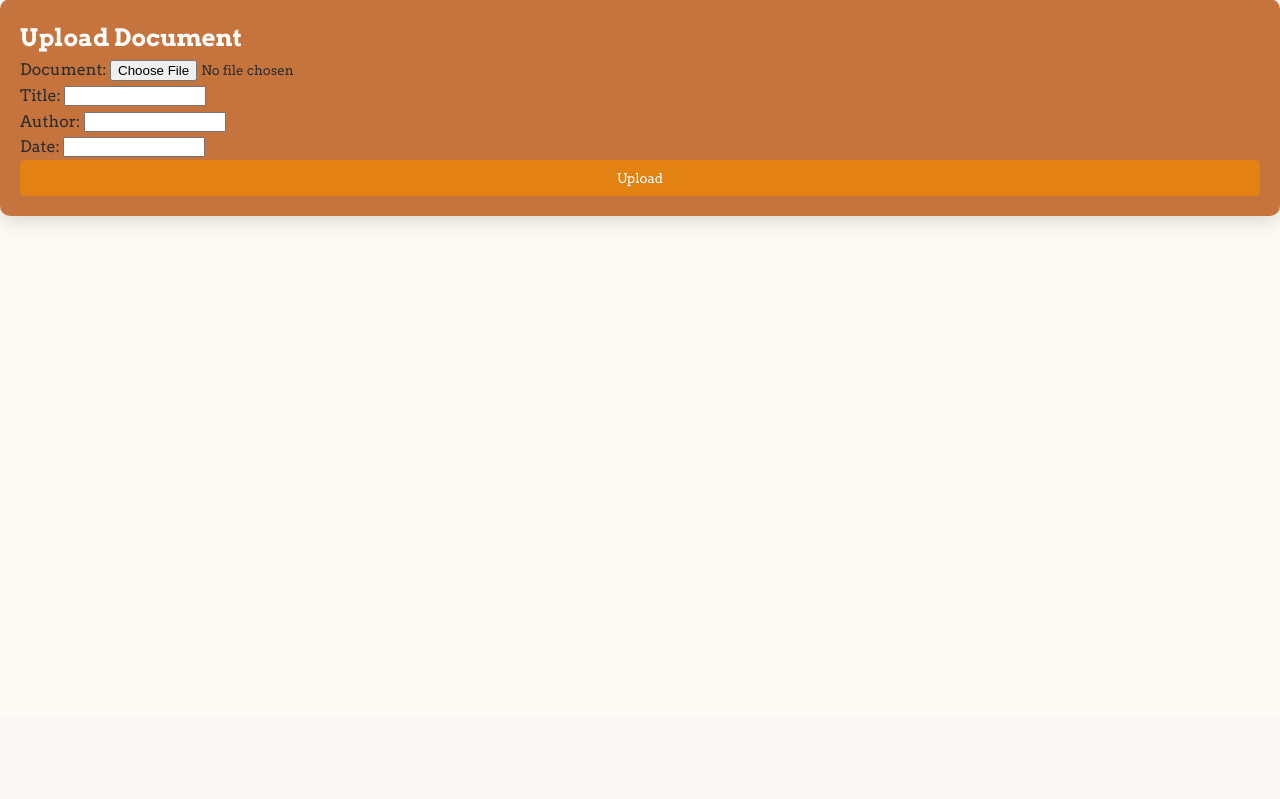
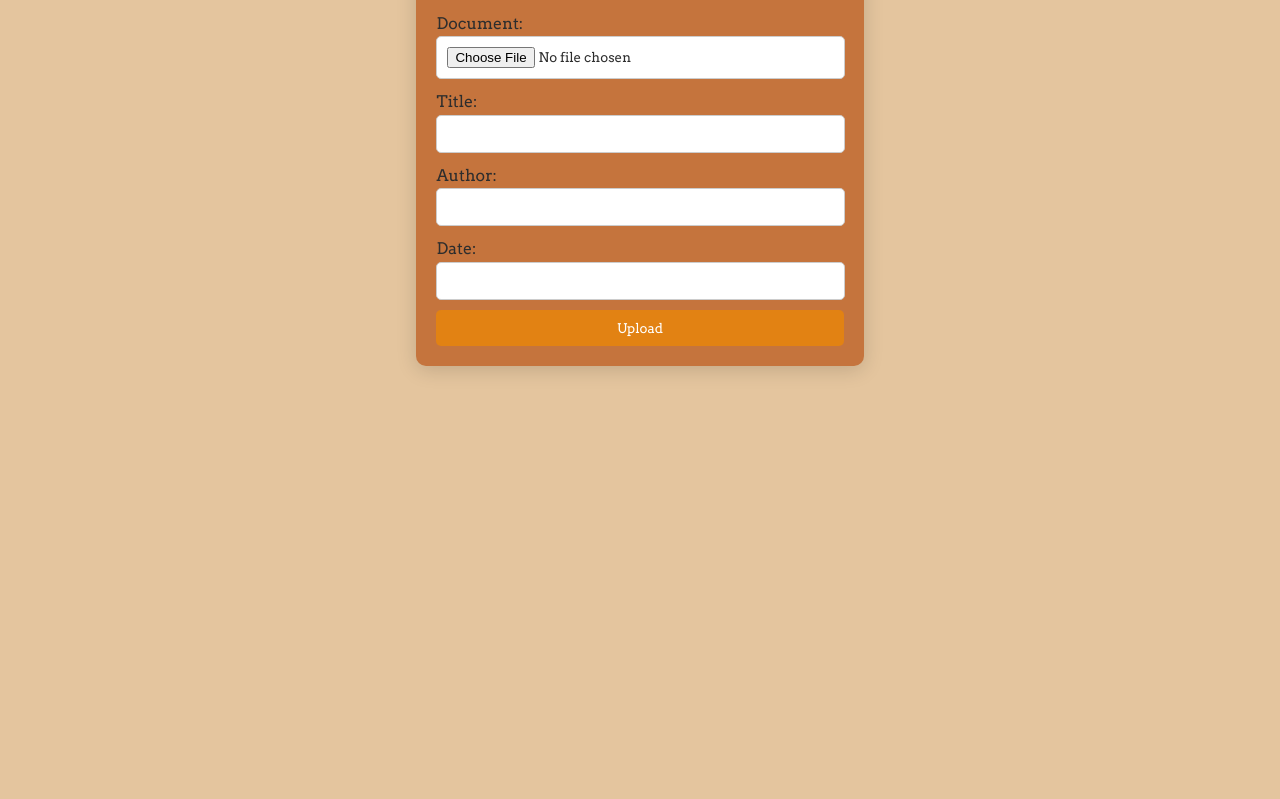
Before and after one commit to Jcamaran/Historical_Document_Repository, a Flask app: page /upload in a window 1280 px wide. Shown: the part 201-1000 px from the top of the page. Before the commit the page ends 426 px from the top, so only its background shows below. Run offline with Flask 3, Linux system fonts and the light colour scheme; a user stored in the database is signed in.

Commit message:
Update upload.html

```diff
--- a/USER MANAGEMENT/app/templates/upload.html
+++ b/USER MANAGEMENT/app/templates/upload.html
@@ -2,15 +2,16 @@
 {% block content %}
 
 
-<section class="upload_section">
-    <h2 class="u">Upload Document</h2>
-    <form action="{{ url_for('app_views.upload') }}" method="post" enctype="multipart/form-data">
-        Document: <input type="file" name="document" required><br>
-        Title: <input type="text" name="title" required><br>
-        Author: <input type="text" name="author"><br>
-        Date: <input type="text" name="date"><br>
-        <input type="submit" value="Upload">
+<section class="upload_wrapper">
+    <div class="upload_section">
+        <h2 class="upload_header">Upload Document</h2>
+        <form action="{{ url_for('app_views.upload') }}" method="post" enctype="multipart/form-data">
+            Document: <input class="input_box" type="file" name="document" required><br>
+            Title: <input class="input_box" type="text" name="title" required><br>
+            Author: <input class="input_box" type="text" name="author"><br>
+            Date: <input  class="input_box" type="text" name="date"><br>
+            <input type="submit" value="Upload">
+    </div>
     </form>
 </section>
-
     {% endblock %}
```
